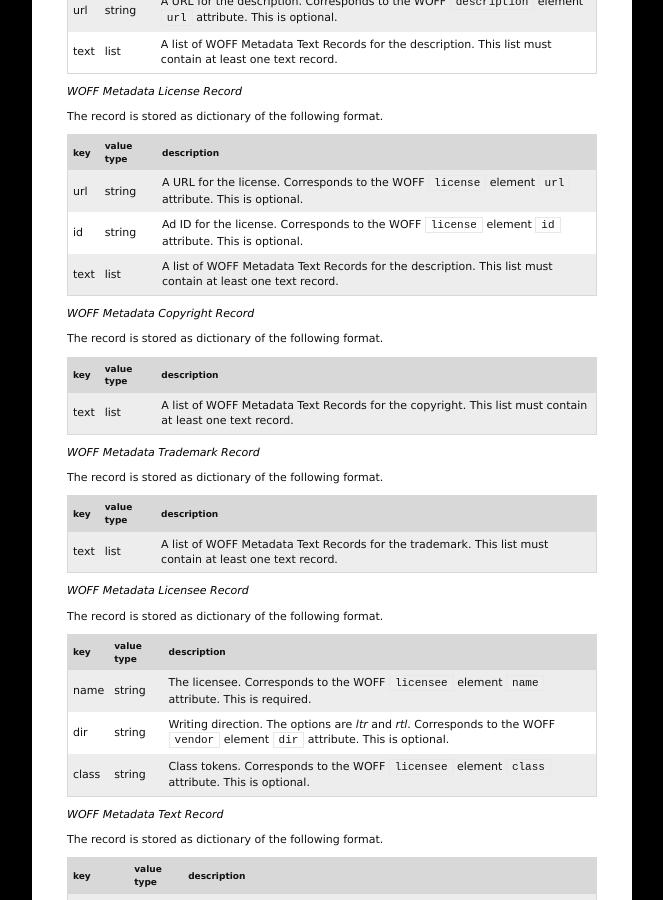
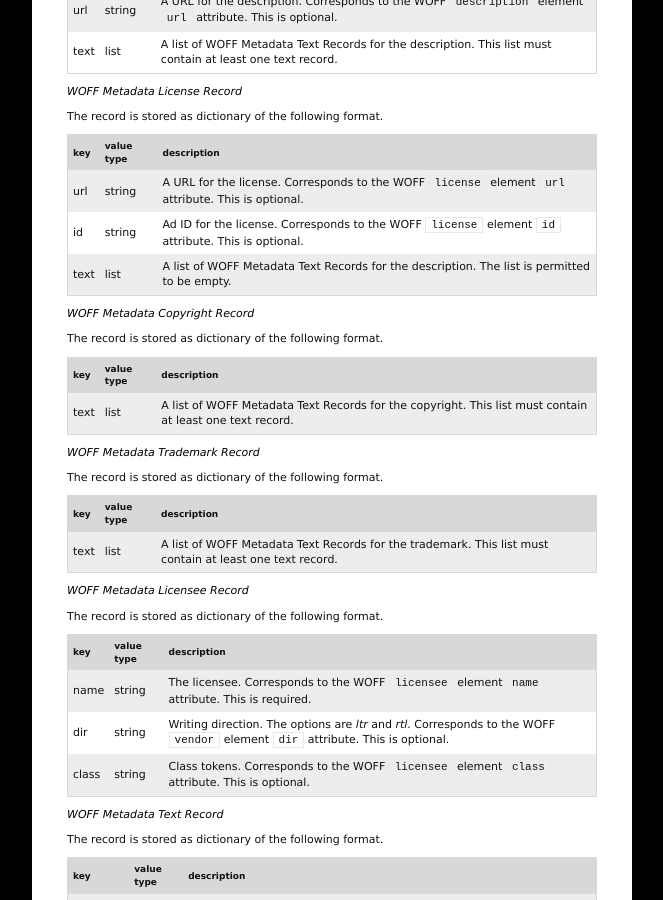
Before and after one commit to unified-font-object/ufo-spec, a Jekyll site: the page built from versions/ufo3/fontinfo.plist.md, in a window 1280 px wide and 900 px high, scrolled down 11279 px. Shown: the whole window, without its empty margins (218-881 px from the left). Built offline with Jekyll 4.4.1, drawn with Linux system fonts in a browser that asks for light colours.

Commit message:
Change WOFF Metadata License Record to say that the text element is allowed to be empty

```diff
--- a/versions/ufo3/fontinfo.plist.md
+++ b/versions/ufo3/fontinfo.plist.md
@@ -414,7 +414,7 @@
 |------|------------|------------------------------------------------------------------------------------------------------------|
 | url  | string     | A URL for the license. Corresponds to the WOFF `license` element `url` attribute. This is optional.        |
 | id   | string     | Ad ID for the license. Corresponds to the WOFF `license` element `id` attribute. This is optional.         |
-| text | list       | A list of WOFF Metadata Text Records for the description. This list must contain at least one text record. |
+| text | list       | A list of WOFF Metadata Text Records for the description. The list is permitted to be empty.               |
 
 ##### WOFF Metadata Copyright Record
 
```
